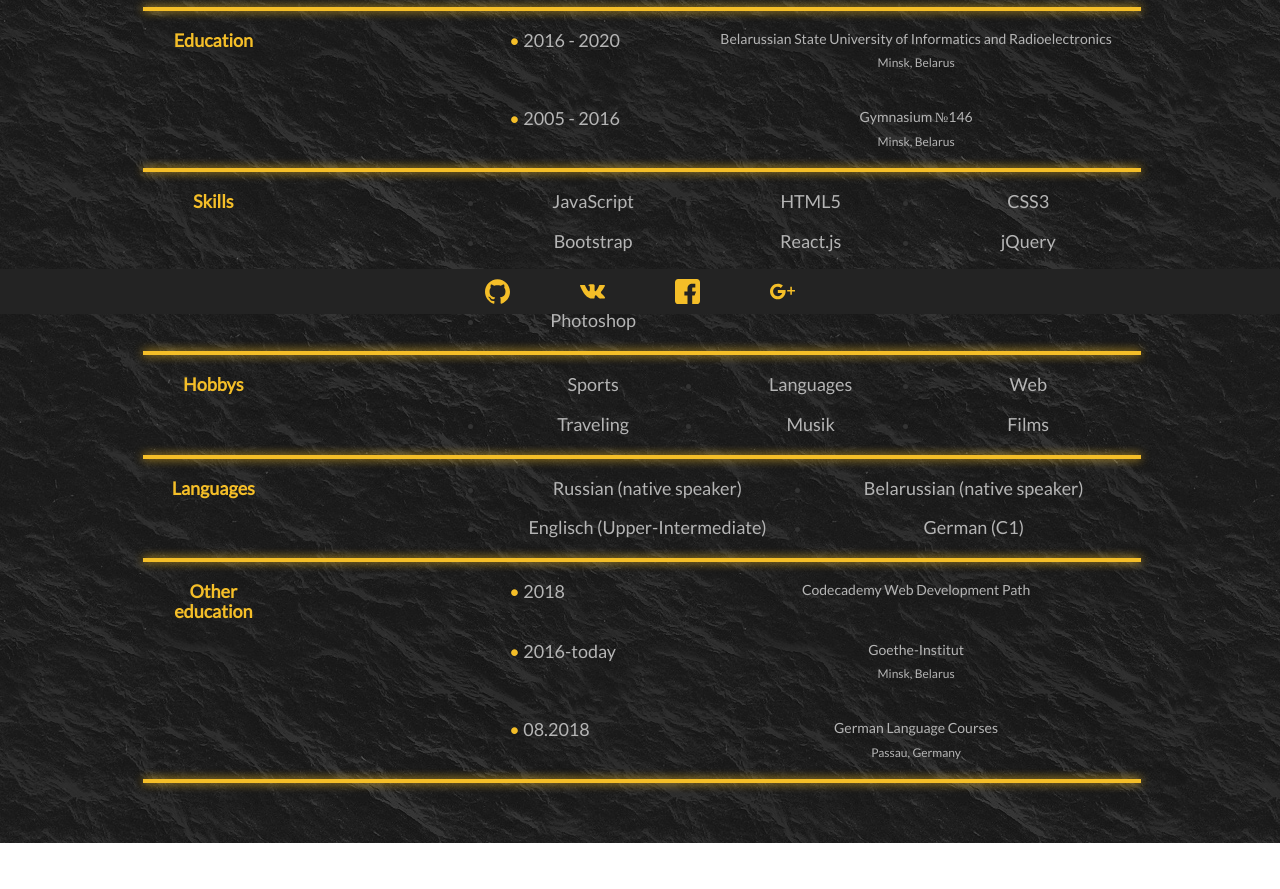
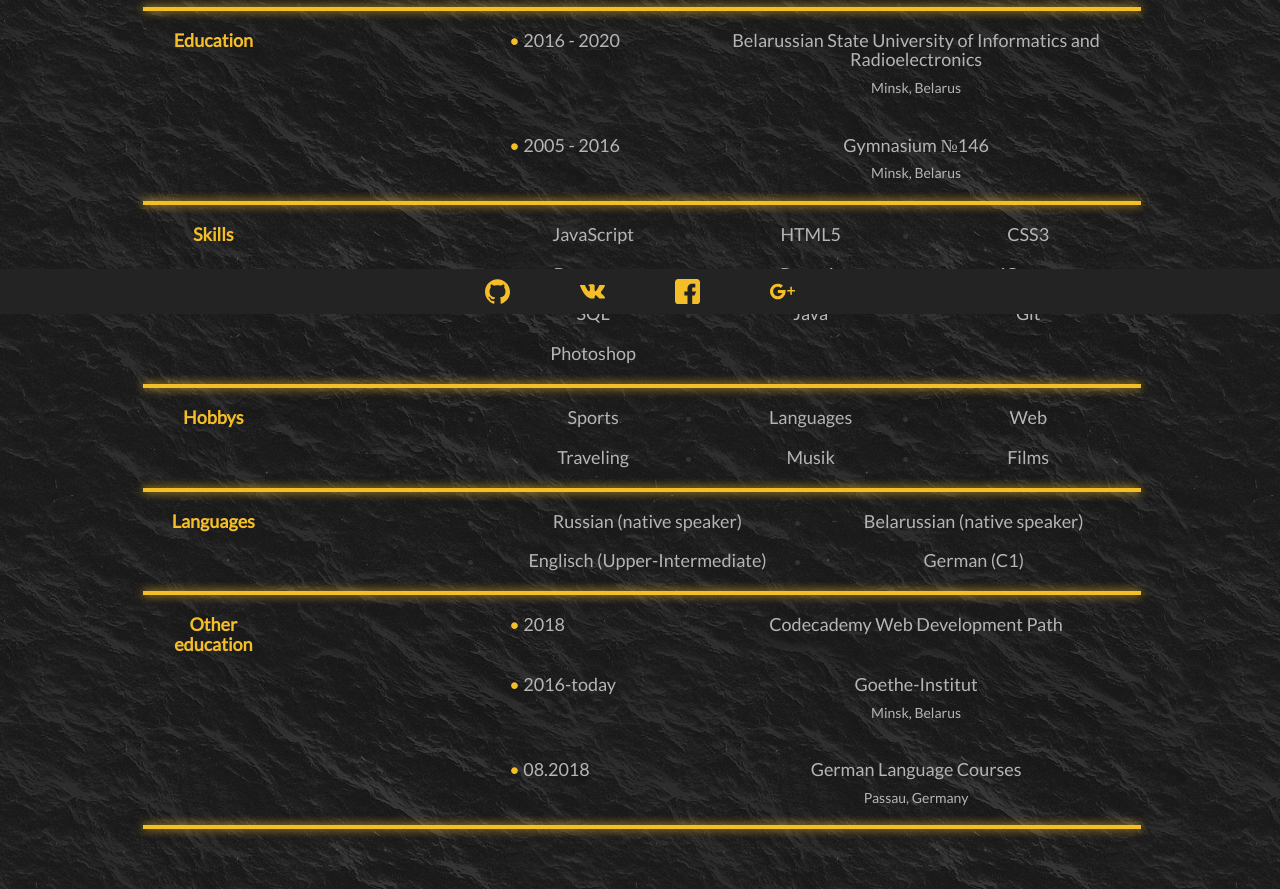
Before and after one commit to Sergeyakzhik/rsschool-codejam1-cv, a plain HTML site: page index.html in a window 1280 px wide. Shown: the part 486-1375 px from the top of the page. Before the commit the page ends 1329 px from the top, so only its background shows below. Drawn offline with nearby package versions, Linux system fonts and the light colour scheme.

Commit message:
curriculum-vitae: add email opener, finish markup

```diff
--- a/index.html
+++ b/index.html
@@ -45,7 +45,9 @@
         </div>
         <div class="col-sm-3 col-xs-6 text-center personal-info">
           <h5>Email</h5>
-          <h6>sergeyakzhik@gmail.com</h6>
+          <a href="mailto:sergeyakzhik@gmail.com">
+            <h6>sergeyakzhik@gmail.com</h6>
+          </a>
         </div>
       </section>
       <hr />
@@ -61,6 +63,7 @@
              I am friendly, helpful and polite, have a good sense of humour.<br/>
              I am able to work independently in busy environments and also within a team setting.<br/>
              I am outgoing and tactful, and able to listen effectively when solving problems.
+           </p>
         </div>
       </section>
       <hr />
@@ -74,8 +77,8 @@
               <h4><span>&#8226;</span> 2016 - 2020</h4>
             </div>
             <div class="col-xs-6 col-sm-8 text-center">
-              <h5>Belarussian State University of Informatics and Radioelectronics</h5>
-              <h6>Minsk, Belarus</h6>
+              <h4>Belarussian State University of Informatics and Radioelectronics</h4>
+              <h5>Minsk, Belarus</h5>
             </div>
           </div>
           <br />
@@ -84,8 +87,8 @@
               <h4><span>&#8226;</span> 2005 - 2016</h4>
             </div>
             <div class="col-xs-6 col-sm-8 text-center">
-              <h5>Gymnasium №146</h5>
-              <h6>Minsk, Belarus</h6>
+              <h4>Gymnasium №146</h4>
+              <h5>Minsk, Belarus</h5>
             </div>
           </div>
         </div>
@@ -191,7 +194,7 @@
               <h4><span>&#8226;</span> 2018</h4>
             </div>
             <div class="col-xs-6 col-sm-8 text-center">
-              <h5>Codecademy Web Development Path</h5>
+              <h4>Codecademy Web Development Path</h4>
             </div>
           </div>
           <br />
@@ -200,8 +203,8 @@
               <h4><span>&#8226;</span> 2016-today</h4>
             </div>
             <div class="col-xs-6 col-sm-8 text-center">
-              <h5>Goethe-Institut</h5>
-              <h6>Minsk, Belarus</h6>
+              <h4>Goethe-Institut</h4>
+              <h5>Minsk, Belarus</h5>
             </div>
           </div>
           <br />
@@ -210,8 +213,8 @@
               <h4><span>&#8226;</span> 08.2018</h4>
             </div>
             <div class="col-xs-6 col-sm-8 text-center">
-              <h5>German Language Courses</h5>
-              <h6>Passau, Germany</h6>
+              <h4>German Language Courses</h4>
+              <h5>Passau, Germany</h5>
             </div>
           </div>
         </div>
```
